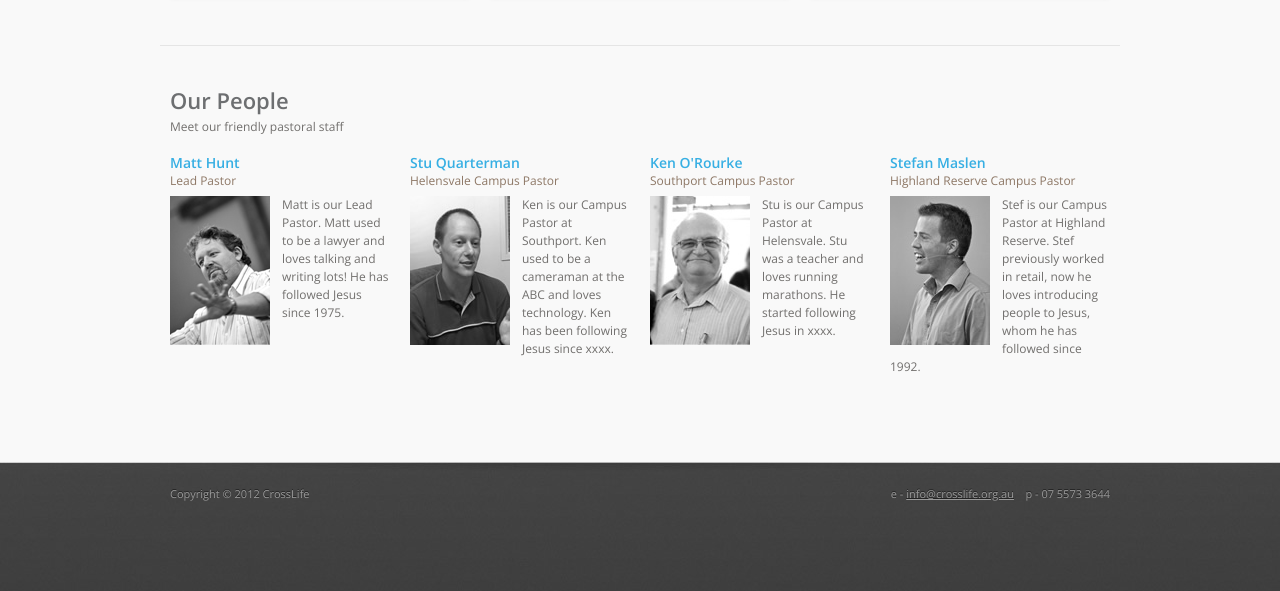
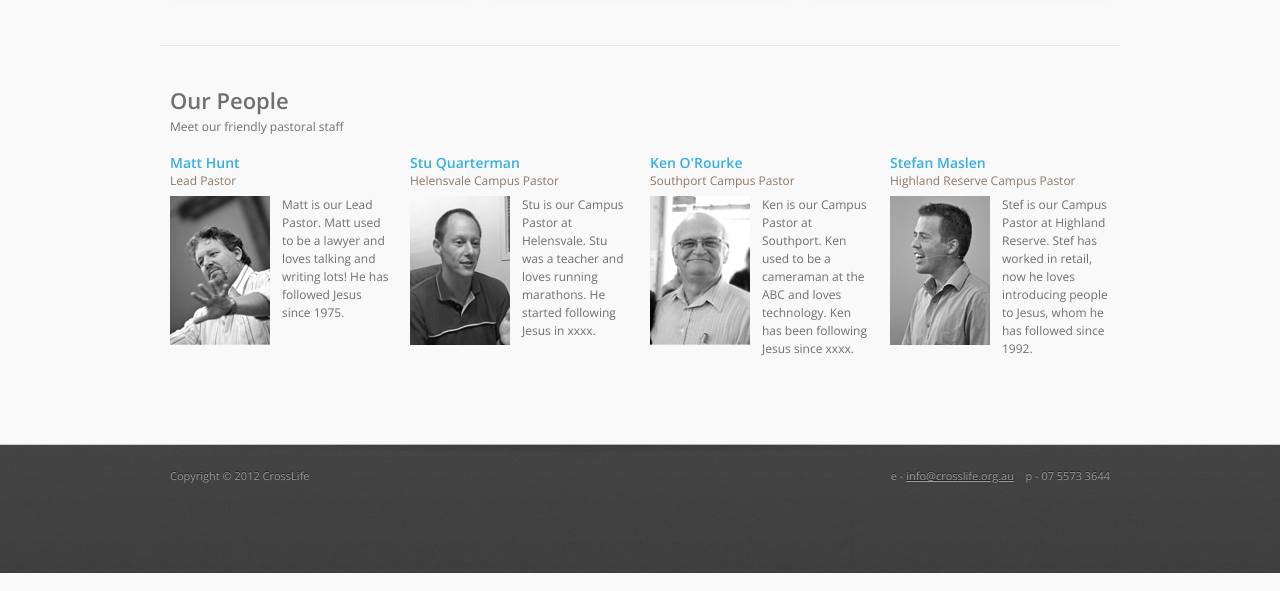
Before and after one commit to crosslifegc/crosslife.org.au, a plain HTML site: page index.html in a window 1280 px wide. Shown: the part 1652-2243 px from the top of the page. Drawn offline with nearby package versions, Linux system fonts and the light colour scheme.

Commit message:
fixed up pastor bios

```diff
--- a/index.html
+++ b/index.html
@@ -340,19 +340,19 @@
                     <h3>Stu Quarterman</h3>
                     <h4>Helensvale Campus Pastor</h4>
                     <img class="pastor" src="images/staff/stu.jpg"/>
-                    <p>Ken is our Campus Pastor at Southport. Ken used to be a cameraman at the ABC and loves technology.  Ken has been following Jesus since xxxx.</p>
+                    <p>Stu is our Campus Pastor at Helensvale. Stu was a teacher and loves running marathons. He started following Jesus in xxxx.</p>
                 </div>
                 <div class="four columns staff-member">
                     <h3>Ken O'Rourke</h3>
                     <h4>Southport Campus Pastor</h4>
                     <img class="pastor" src="images/staff/ken.jpg" />
-                    <p>Stu is our Campus Pastor at Helensvale. Stu was a teacher and loves running marathons. He started following Jesus in xxxx.</p>
+                    <p>Ken is our Campus Pastor at Southport. Ken used to be a cameraman at the ABC and loves technology.  Ken has been following Jesus since xxxx.</p>
                 </div>
                 <div class="four columns staff-member">
                     <h3>Stefan Maslen</h3>
                     <h4>Highland Reserve Campus Pastor</h4>
                     <img class="pastor" src="images/staff/stef.jpg"/>
-                    <p>Stef is our Campus Pastor at Highland Reserve. Stef previously worked in retail, now he loves introducing people to Jesus, whom he has followed since 1992.</p>
+                    <p>Stef is our Campus Pastor at Highland Reserve. Stef has worked in retail, now he loves introducing people to Jesus, whom he has followed since 1992.</p>
                 </div>
             </div>
         </div>
```
